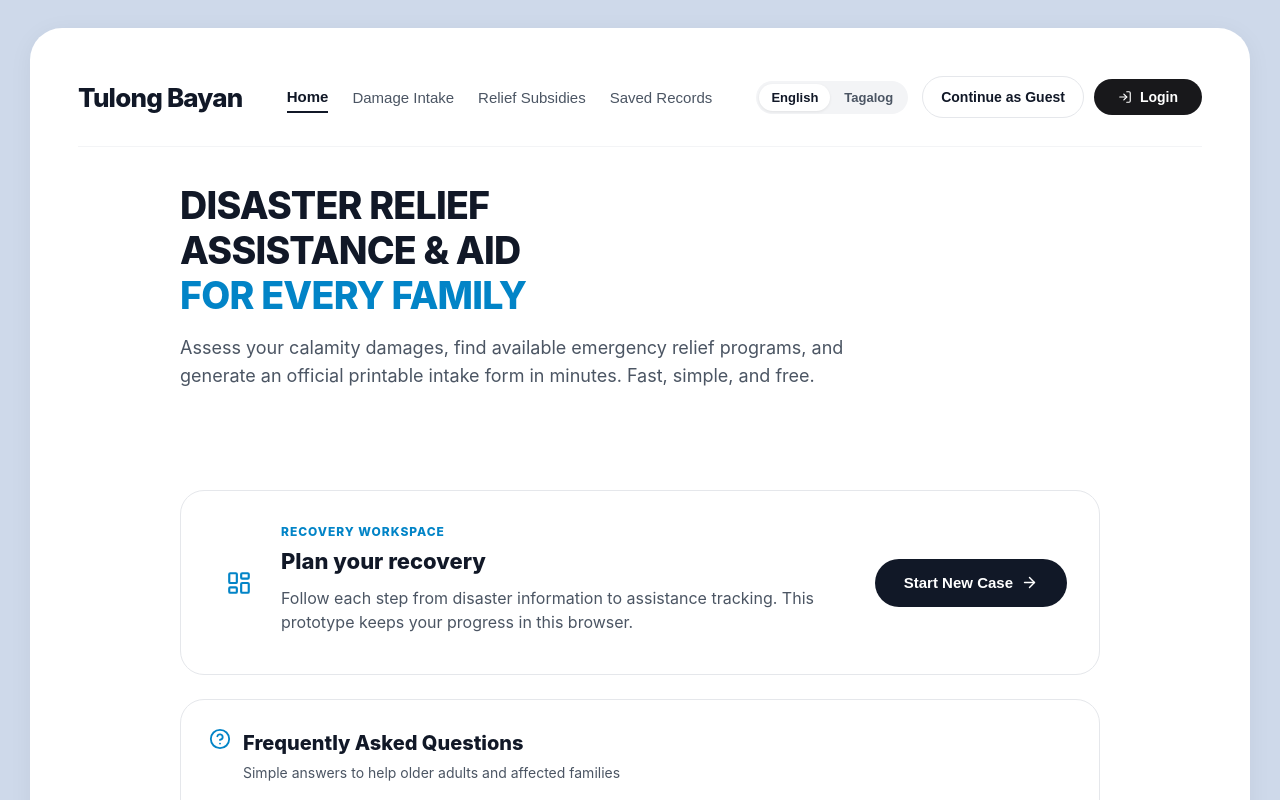
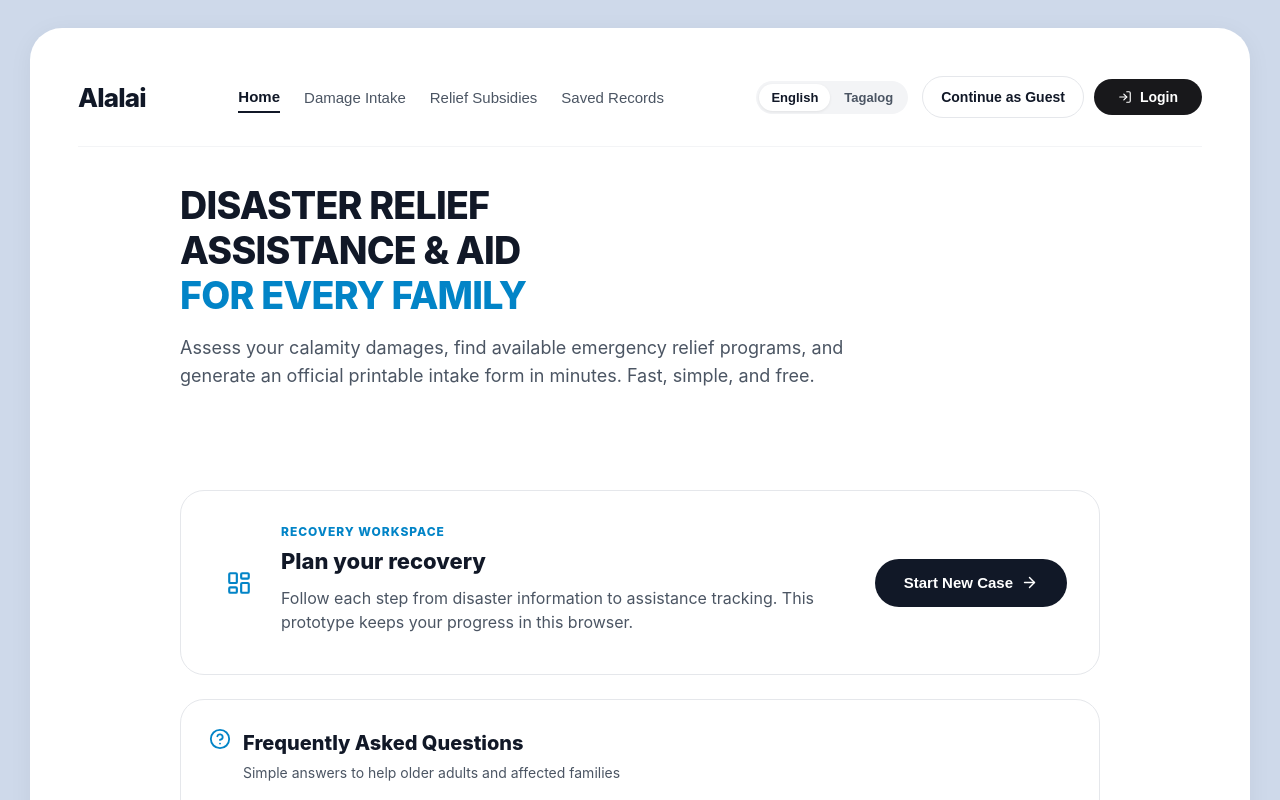
Before and after one commit to SlimeDip/Alalai, a React (Vite) app in the folder frontend/: page / in a window 1280 px wide. Shown: the top 800 px of the page. Built offline with nearby package versions, Linux system fonts and the light colour scheme.

Commit message:
fix: Name change

```diff
--- a/frontend/index.html
+++ b/frontend/index.html
@@ -3,7 +3,7 @@
   <head>
     <meta charset="UTF-8" />
     <meta name="viewport" content="width=device-width, initial-scale=1.0" />
-   <title>Tulong Bayan | Disaster Damage Assessment & Calamity Subsidy Portal</title>
+   <title>Alalai | Disaster Damage Assessment & Calamity Subsidy Portal</title>
     <meta name="description" content="Official Philippine calamity damage assessment, government subsidy matching, and printable disaster assistance intake application." />
   </head>
   <body>
--- a/frontend/src/index.css
+++ b/frontend/src/index.css
@@ -1,4 +1,4 @@
-/* Tulong Bayan / Alalai - Inspired by Modern Carefin Editorial Design */
+/* Alalai - Inspired by Modern Carefin Editorial Design */
 /* STRICT DESIGN RULES: NO GRADIENTS, NO EMOJIS, SOLID CRISP COLORS, A4 PRINT FIT, MOBILE FRIENDLY */
 
 :root {
--- a/frontend/src/utils/translations.js
+++ b/frontend/src/utils/translations.js
@@ -2,7 +2,7 @@
 export const translations = {
   en: {
     // Header & Global
-    appName: 'Tulong Bayan',
+    appName: 'Alalai',
     appSubtitle: 'Disaster Aid Intake & Relief Navigator',
     home: 'Home',
     dashboard: 'Recovery Dashboard',
@@ -206,7 +206,7 @@ export const translations = {
 
   tl: {
     // Header & Global - Standardized UI terms based on user preference
-    appName: 'Tulong Bayan',
+    appName: 'Alalai',
     appSubtitle: 'Portal sa Paghahanda ng Intake at Ayuda sa Kalamidad',
     home: 'Tahanan',
     dashboard: 'Dashboard ng Pagbangon',
```
Also changed, not shown: 1 other file (tests, documents, lock files or other folders).
